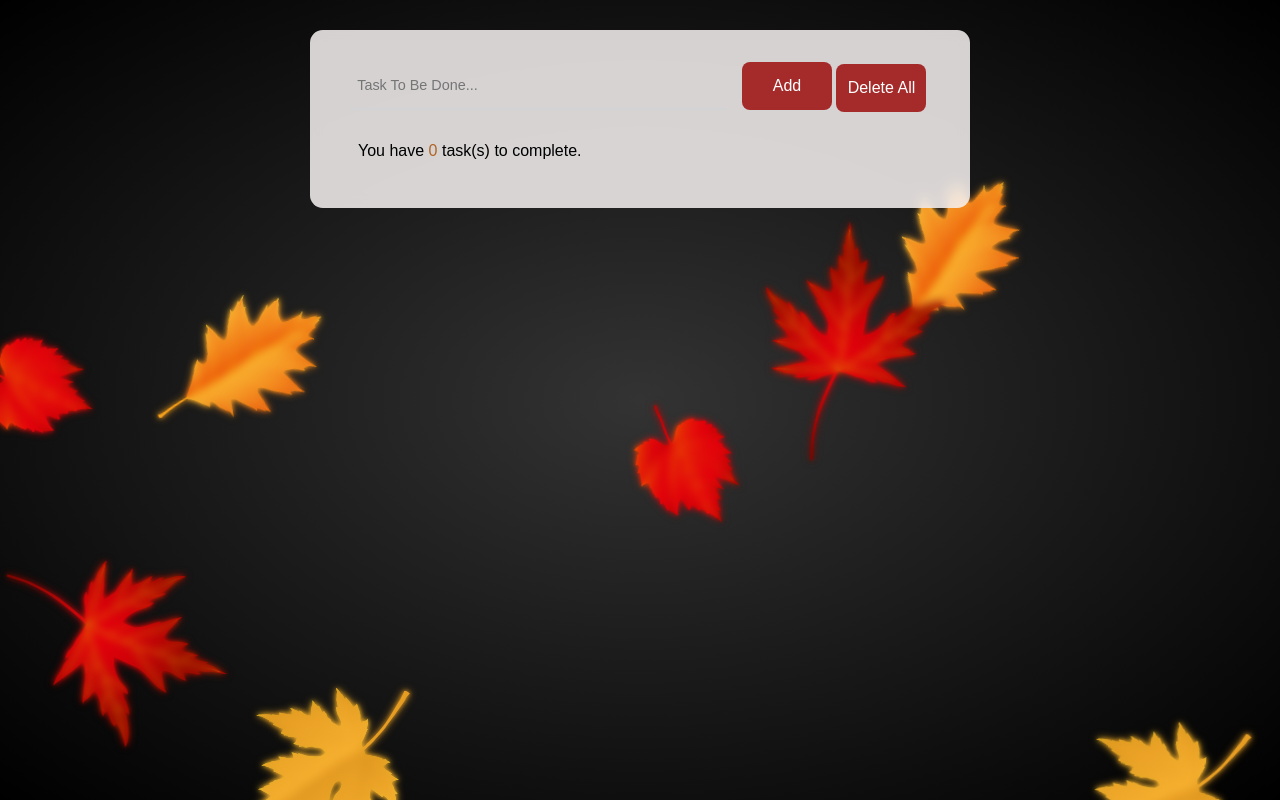
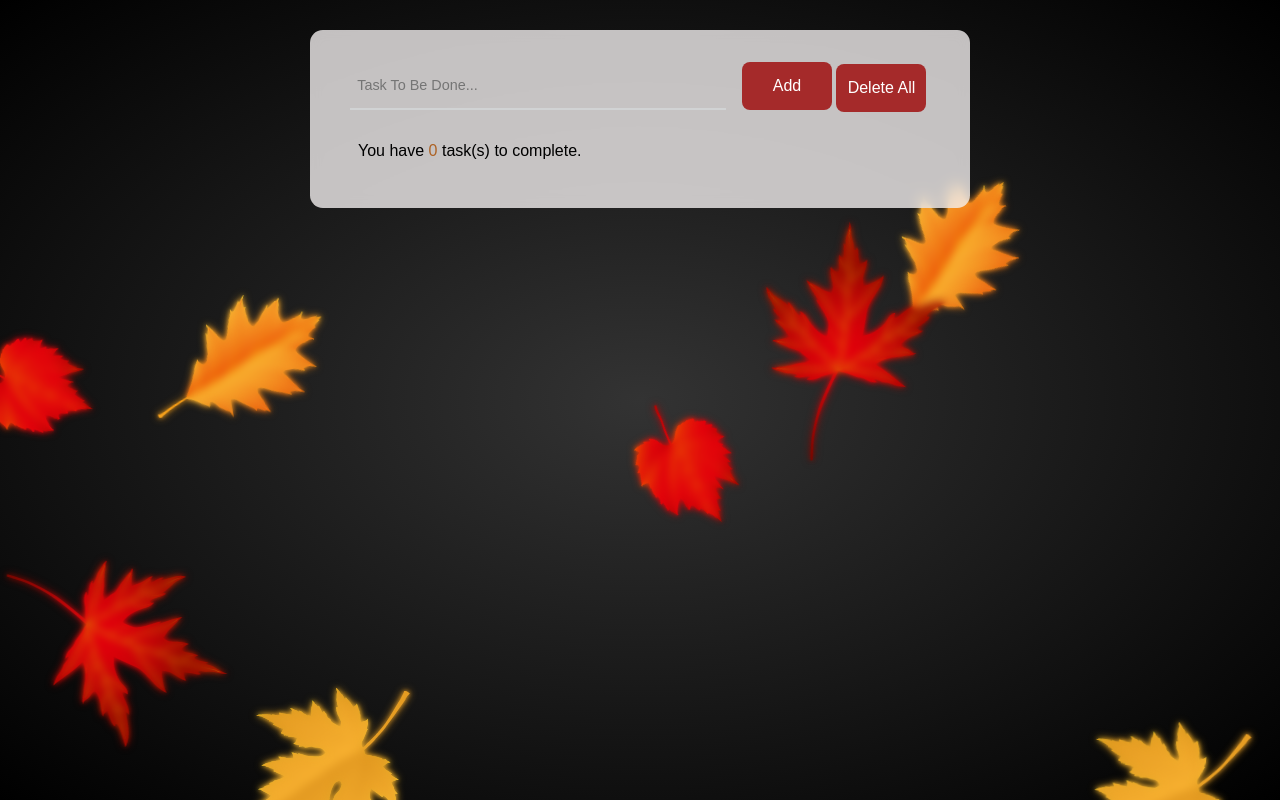
Before and after one commit to ridashafqaat/T0-D0-App, a plain HTML site: page index.html in a window 1280 px wide. Drawn offline with Linux system fonts and the light colour scheme; a web font is replaced by a local one.

Commit message:
coor change

```diff
--- a/style.css
+++ b/style.css
@@ -20,7 +20,7 @@ body{
 }
 .container{
     padding: 2em 2.5em;
-    background-color: #f8f4f4da;
+    background-color: #f8f4f4c7;
     backdrop-filter: blur(7px);
     /* box-shadow: 0 1em 2em rgba(179, 169, 169, 0.3); */
     border-radius: 0.8em;
```
